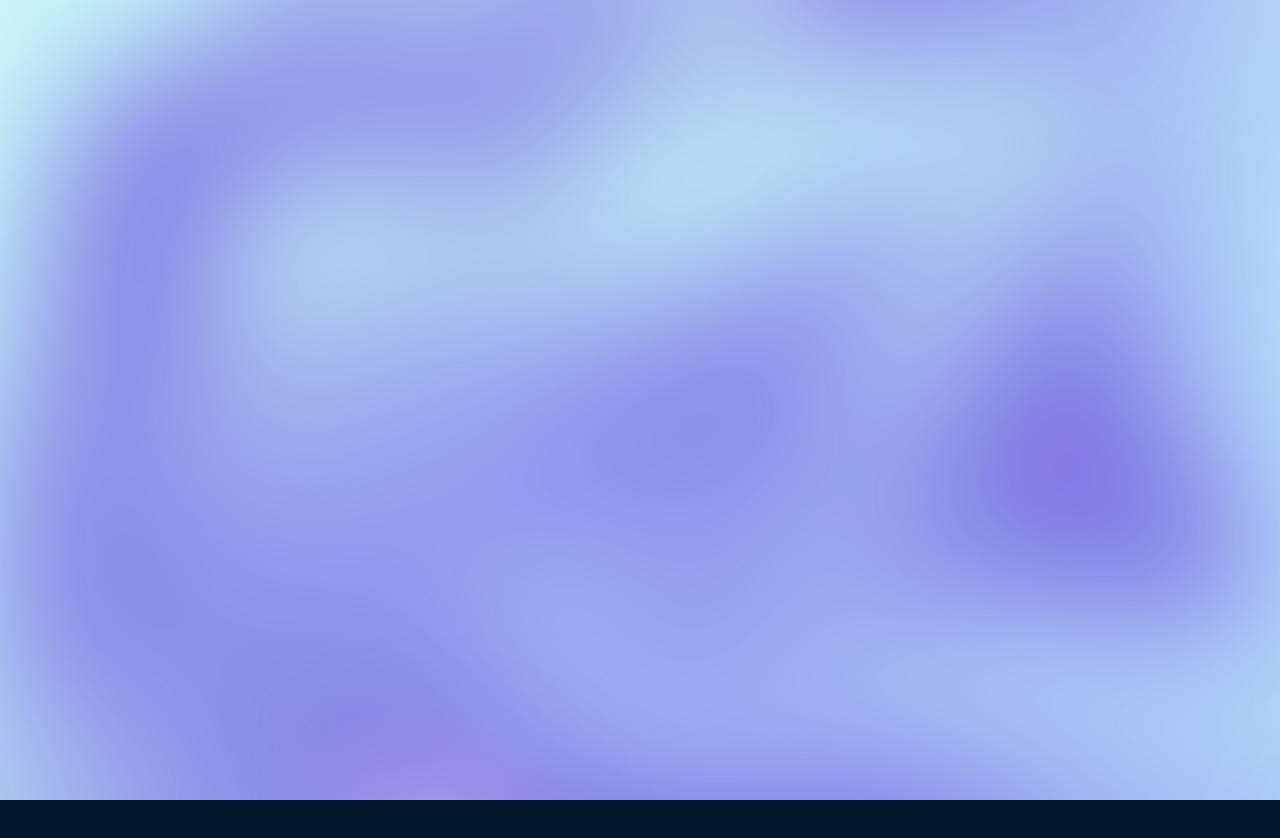
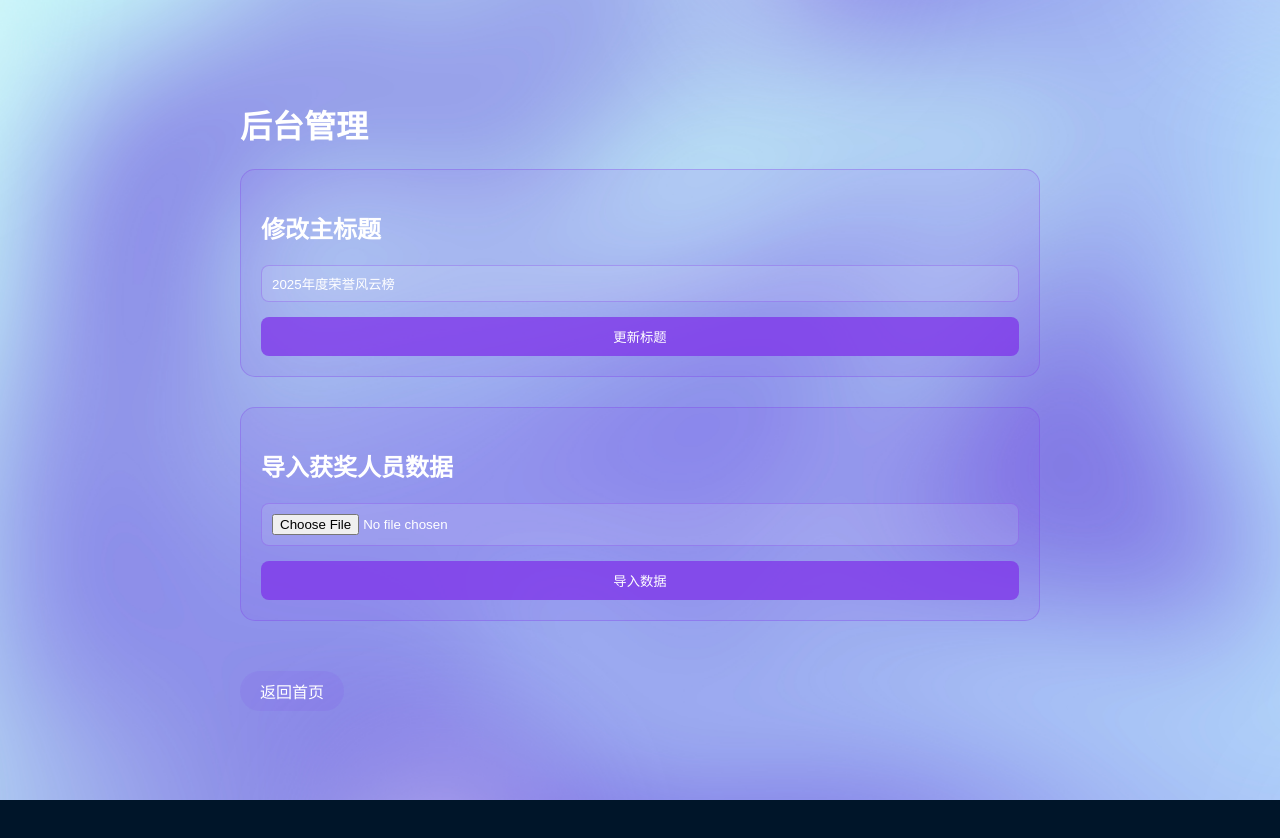
Before and after one commit to CloudYUN66/honor-display-web, a React (Create React App) app: page /admin in a window 1280 px wide. Before the commit this address had no page. Built offline with nearby package versions, Linux system fonts and the light colour scheme.

Commit message:
新增后台管理页面

```diff
--- a/src/App.jsx
+++ b/src/App.jsx
@@ -2,6 +2,7 @@ import { useState } from 'react';
 import { BrowserRouter as Router, Routes, Route } from 'react-router-dom';
 import HomePage from './components/HomePage';
 import AwardPage from './pages/AwardPage';
+import AdminPage from './components/AdminPage';
 import './App.css';
 
 function App() {
@@ -127,6 +128,7 @@ function App() {
         <Routes>
           <Route path="/" element={<HomePage awards={awards} />} />
           <Route path="/award/:id" element={<AwardPage awards={awards} />} />
+          <Route path="/admin" element={<AdminPage />} />
         </Routes>
       </div>
     </Router>
--- /dev/null
+++ b/src/components/AdminPage.jsx
@@ -0,0 +1,81 @@
+import { useState } from 'react';
+import { Link } from 'react-router-dom';
+import '../styles/AdminPage.css';
+
+function AdminPage() {
+  const [mainTitle, setMainTitle] = useState('2025年度荣誉风云榜');
+  const [file, setFile] = useState(null);
+
+  const handleTitleChange = async (e) => {
+    e.preventDefault();
+    try {
+      await fetch('http://localhost:3001/api/update-title', {
+        method: 'POST',
+        headers: {
+          'Content-Type': 'application/json',
+        },
+        body: JSON.stringify({ title: mainTitle }),
+      });
+      alert('标题更新成功！');
+    } catch (error) {
+      console.error('Error updating title:', error);
+      alert('更新失败，请重试');
+    }
+  };
+
+  const handleFileUpload = async (e) => {
+    e.preventDefault();
+    if (!file) return;
+
+    const formData = new FormData();
+    formData.append('file', file);
+
+    try {
+      await fetch('http://localhost:3001/api/import-winners', {
+        method: 'POST',
+        body: formData,
+      });
+      alert('数据导入成功！');
+    } catch (error) {
+      console.error('Error importing data:', error);
+      alert('导入失败，请重试');
+    }
+  };
+
+  return (
+    <div className="admin-page">
+      <h1>后台管理</h1>
+
+      <section className="admin-section">
+        <h2>修改主标题</h2>
+        <form onSubmit={handleTitleChange}>
+          <input
+            type="text"
+            value={mainTitle}
+            onChange={(e) => setMainTitle(e.target.value)}
+            placeholder="输入新的标题"
+          />
+          <button type="submit">更新标题</button>
+        </form>
+      </section>
+
+      <section className="admin-section">
+        <h2>导入获奖人员数据</h2>
+        <form onSubmit={handleFileUpload}>
+          <input
+            type="file"
+            accept=".xlsx,.xls,.csv"
+            onChange={(e) => setFile(e.target.files[0])}
+          />
+          <button type="submit">导入数据</button>
+        </form>
+      </section>
+
+      <Link to="/" className="back-button">
+        返回首页
+      </Link>
+    </div>
+  );
+}
+
+export default AdminPage;
--- a/src/components/HomePage.jsx
+++ b/src/components/HomePage.jsx
@@ -1,4 +1,5 @@
 import { useState, useEffect, useRef } from 'react';
+import { Link } from 'react-router-dom';
 import Navigation from './Navigation';
 import WinnerModal from './WinnerModal';
 import '../styles/HomePage.css';
@@ -135,6 +136,12 @@ function HomePage() {
 
   return (
     <div className="home-page">
+      <div className="admin-entry">
+        <Link to="/admin" className="admin-button">
+          进入后台
+        </Link>
+      </div>
+
       <h1 className="main-title">2025年度荣誉风云榜</h1>
       <Navigation
         awards={awards}
--- /dev/null
+++ b/src/styles/AdminPage.css
@@ -0,0 +1,63 @@
+.admin-page {
+  max-width: 800px;
+  margin: 40px auto;
+  padding: 20px;
+}
+
+.admin-section {
+  background: rgba(127, 57, 233, 0.1);
+  border: 1px solid rgba(127, 57, 233, 0.3);
+  border-radius: 15px;
+  padding: 20px;
+  margin-bottom: 30px;
+}
+
+.admin-section h2 {
+  color: white;
+  margin-bottom: 20px;
+}
+
+.admin-section form {
+  display: flex;
+  flex-direction: column;
+  gap: 15px;
+}
+
+.admin-section input {
+  padding: 10px;
+  border-radius: 8px;
+  border: 1px solid rgba(127, 57, 233, 0.3);
+  background: rgba(255, 255, 255, 0.1);
+  color: white;
+}
+
+.admin-section button {
+  padding: 10px 20px;
+  border-radius: 8px;
+  border: none;
+  background: rgba(127, 57, 233, 0.8);
+  color: white;
+  cursor: pointer;
+  transition: all 0.3s ease;
+}
+
+.admin-section button:hover {
+  background: rgba(127, 57, 233, 1);
+  transform: translateY(-2px);
+}
+
+.back-button {
+  display: inline-block;
+  padding: 8px 20px;
+  border-radius: 20px;
+  background: rgba(127, 57, 233, 0.1);
+  color: white;
+  text-decoration: none;
+  margin-top: 20px;
+  transition: all 0.3s ease;
+}
+
+.back-button:hover {
+  background: rgba(127, 57, 233, 0.2);
+  transform: translateY(-2px);
+}
--- a/src/styles/HomePage.css
+++ b/src/styles/HomePage.css
@@ -550,3 +550,30 @@
   background: rgba(216, 160, 254, 0.2);
   box-shadow: 0 5px 15px rgba(216, 160, 254, 0.2);
 }
+
+/* 后台入口按钮样式 */
+.admin-entry {
+  position: fixed;
+  top: 20px;
+  right: 20px;
+  z-index: 1000;
+}
+
+.admin-button {
+  background: rgba(127, 57, 233, 0.1);
+  border: 1px solid rgba(127, 57, 233, 0.3);
+  color: white;
+  padding: 8px 20px;
+  border-radius: 20px;
+  cursor: pointer;
+  transition: all 0.3s ease;
+  font-size: 0.9rem;
+  text-decoration: none;
+  display: inline-block;
+}
+
+.admin-button:hover {
+  background: rgba(127, 57, 233, 0.2);
+  transform: translateY(-2px);
+  box-shadow: 0 5px 15px rgba(127, 57, 233, 0.2);
+}
```
